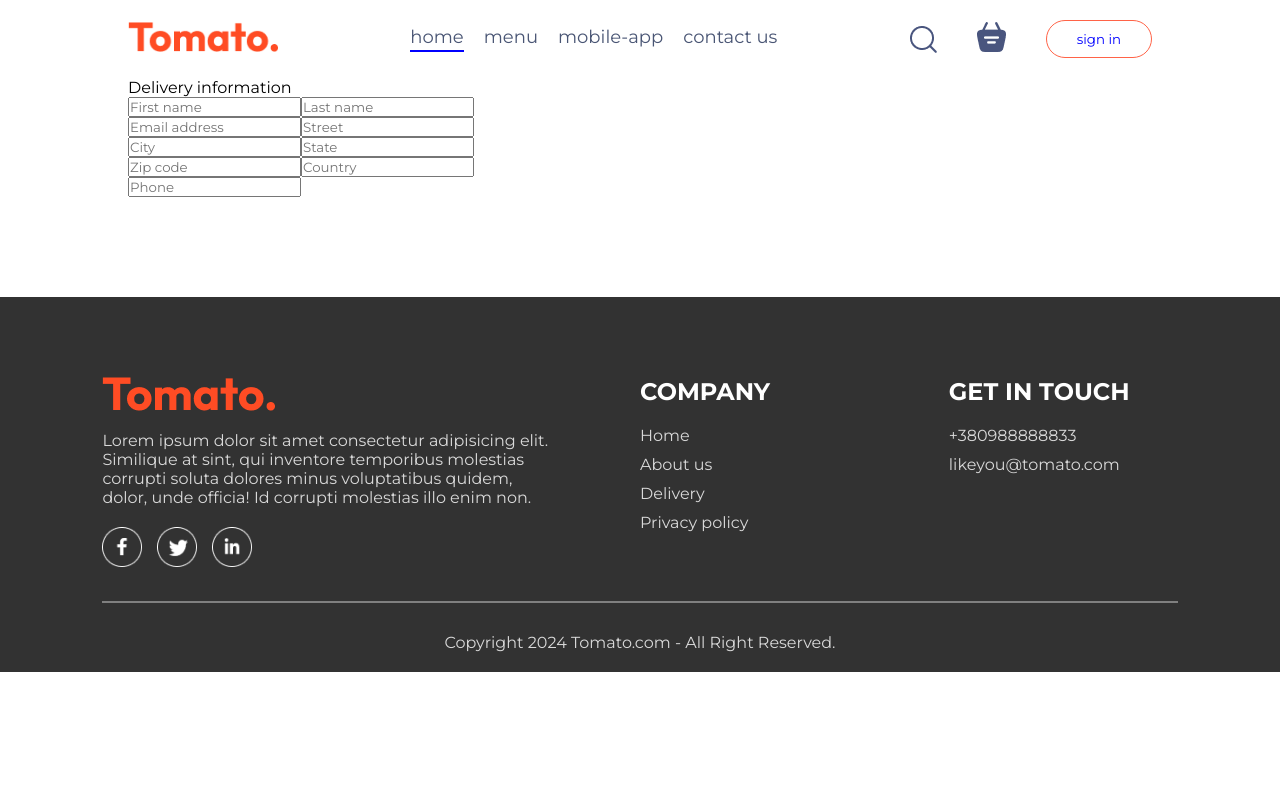
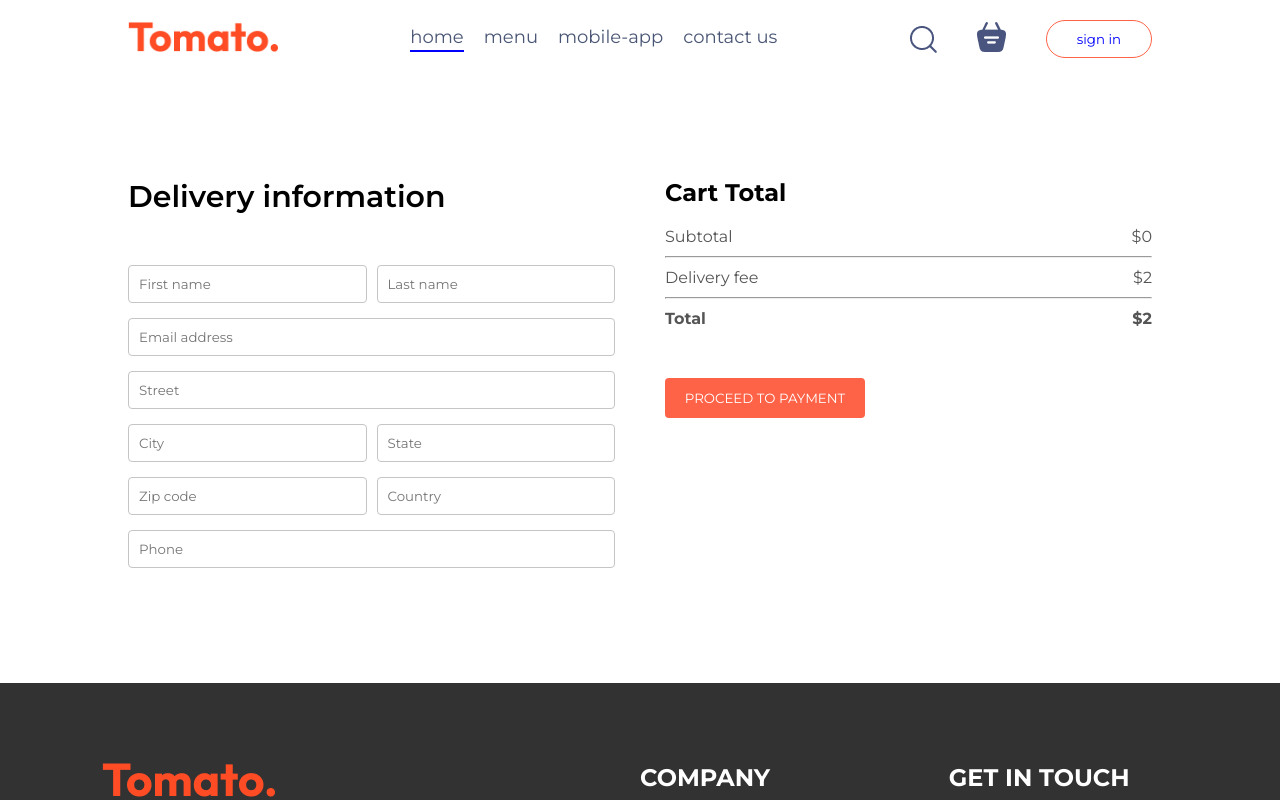
Before and after one commit to Sergii-Osedchuk/fullstackApp, a React (Vite) app in the folder frontend/: page /order in a window 1280 px wide. Shown: the top 800 px of the page. Built offline with nearby package versions, Linux system fonts and the light colour scheme.

Commit message:
finished placeorder component

```diff
--- a/frontend/src/pages/PlaceOrder/PlaceOrder.css
+++ b/frontend/src/pages/PlaceOrder/PlaceOrder.css
@@ -0,0 +1,41 @@
+.place-order {
+  display: flex;
+  align-items: start;
+  justify-content: space-between;
+  gap: 50px;
+  margin-top: 100px;
+}
+
+.place-order-left {
+  width: 100%;
+  max-width: max(30%, 500px);
+}
+
+.place-order-left .title {
+  font-size: 30px;
+  font-weight: 600;
+  margin-bottom: 50px;
+}
+
+.place-order-left input {
+  margin-bottom: 15px;
+  width: 100%;
+  padding: 10px;
+  border: 1px solid #c5c5c5;
+  border-radius: 4px;
+  outline-color: tomato;
+}
+
+.place-order-left .multi-fields {
+  display: flex;
+  gap: 10px;
+}
+
+.place-order-right {
+  width: 100%;
+  max-width: max(40%, 500px);
+}
+
+.place-order .cart-total button {
+  margin-top: 30px;
+}
--- a/frontend/src/pages/PlaceOrder/PlaceOrder.jsx
+++ b/frontend/src/pages/PlaceOrder/PlaceOrder.jsx
@@ -1,6 +1,11 @@
 import './PlaceOrder.css';
+import { useContext } from 'react';
+import { StoreContext } from '../../context/StoreContext';
 
 function PlaceOrder() {
+
+  const { getTotalCartAmount } = useContext(StoreContext);
+
   return (
     <form className="place-order">
       <div className="place-order-left">
@@ -19,9 +24,32 @@
           <input type="text" placeholder="Zip code" />
           <input type="text" placeholder="Country" />
         </div>
-        <input type="text" placeholder='Phone'/>
+        <input type="text" placeholder="Phone" />
       </div>
-      <div className="place-order-right"></div>
+      <div className="place-order-right">
+        <div className="cart-total">
+          <h2>Cart Total</h2>
+          <div>
+            <div className="cart-total-details">
+              <p>Subtotal</p>
+              <p>${getTotalCartAmount()}</p>
+            </div>
+            <hr />
+            <div className="cart-total-details">
+              <p>Delivery fee</p>
+              <p>${2}</p>
+            </div>
+            <hr />
+            <div className="cart-total-details">
+              <b>Total</b>
+              <b>${getTotalCartAmount() + 2}</b>
+            </div>
+          </div>
+          <button>
+            PROCEED TO PAYMENT
+          </button>
+        </div>
+      </div>
     </form>
   );
 }
```
